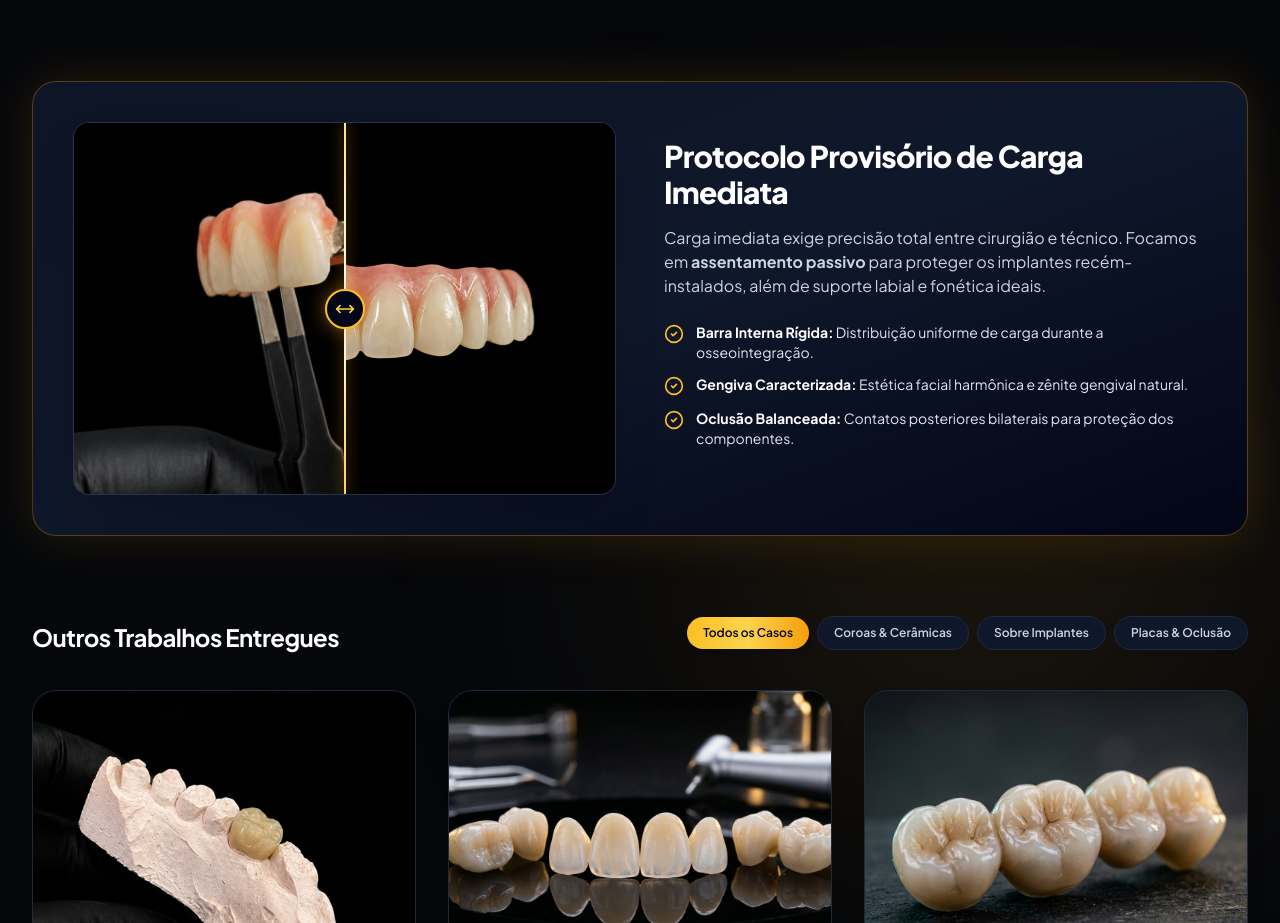
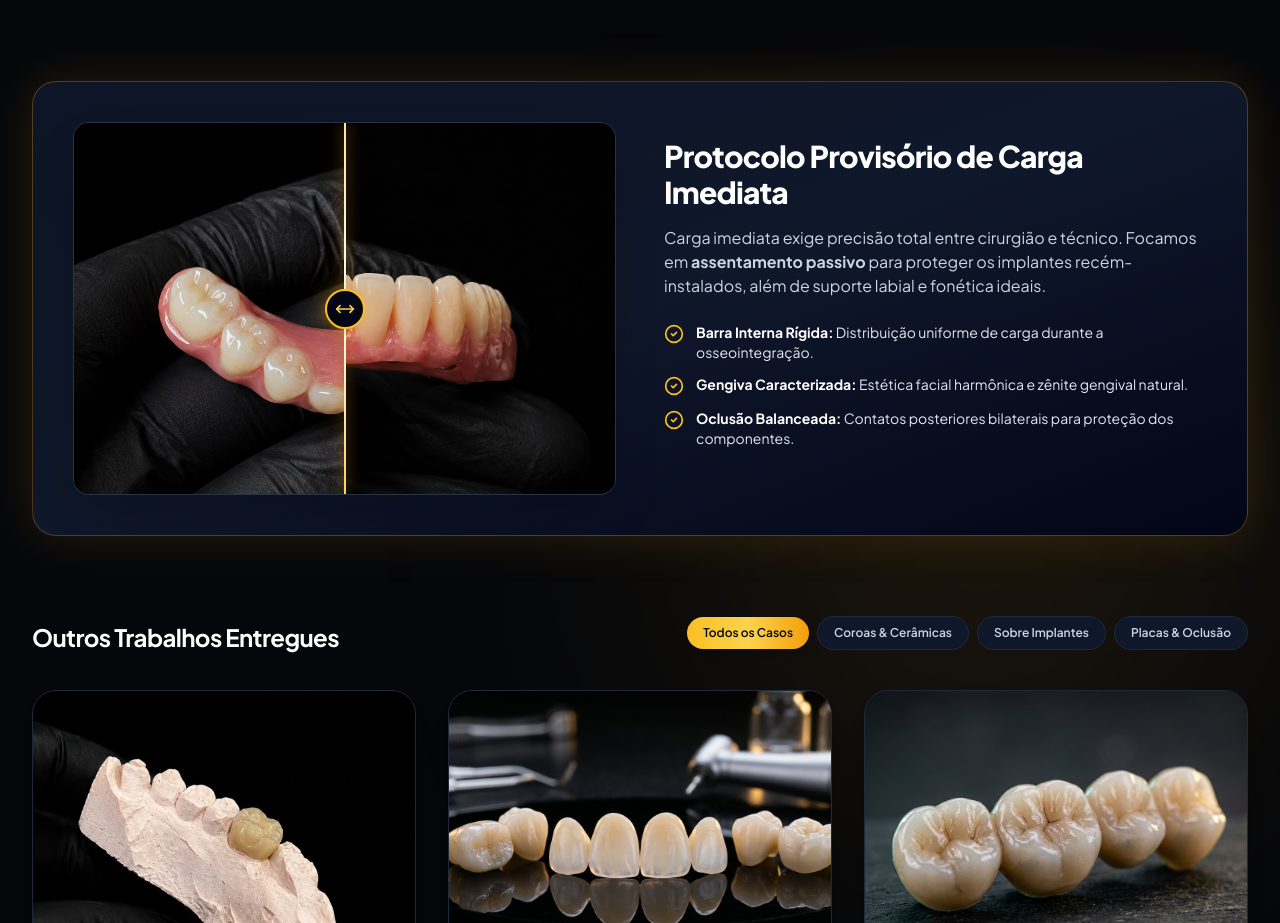
Before and after one commit to cauacreis/Osvaldo-Filho-Landing-Page, a React (Vite) app: page / in a window 1280 px wide. Shown: the part 3944-4867 px from the top of the page. Built offline with nearby package versions, Linux system fonts and the light colour scheme; the HTML template or start-up script is replaced by a standard one.

Commit message:
feat(gallery): replace protocol comparison images with new high-res photos

```diff
--- a/src/components/CaseGallery.tsx
+++ b/src/components/CaseGallery.tsx
@@ -150,10 +150,10 @@ export const CaseGallery: React.FC<CaseGalleryProps> = () => {
             {/* Left Column: Interactive Before/After Comparison */}
             <div className="w-full lg:w-1/2">
               <BeforeAfterSlider
-                beforeImage="/assets/case-protocolo-barra.webp"
-                afterImage="/assets/case-protocolo-finalizado.webp"
-                beforeLabel="Estrutura / Barra Metálica"
-                afterLabel="Protocolo Finalizado"
+                beforeImage="/assets/protocolo-oclusal.png"
+                afterImage="/assets/protocolo-frontal.png"
+                beforeLabel="Vista Oclusal & Acessos"
+                afterLabel="Vista Frontal & Estética"
                 className="aspect-[4/3] sm:aspect-[16/11] border border-slate-700/80"
               />
             </div>
```
Also changed, not shown: public/assets/protocolo-frontal.png (added), public/assets/protocolo-oclusal.png (added).
